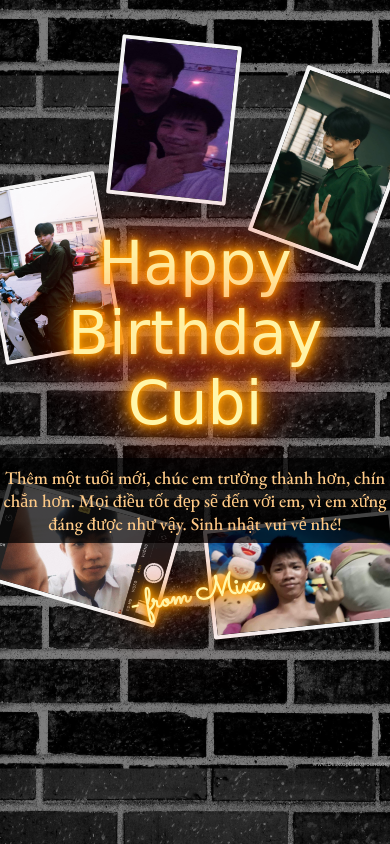
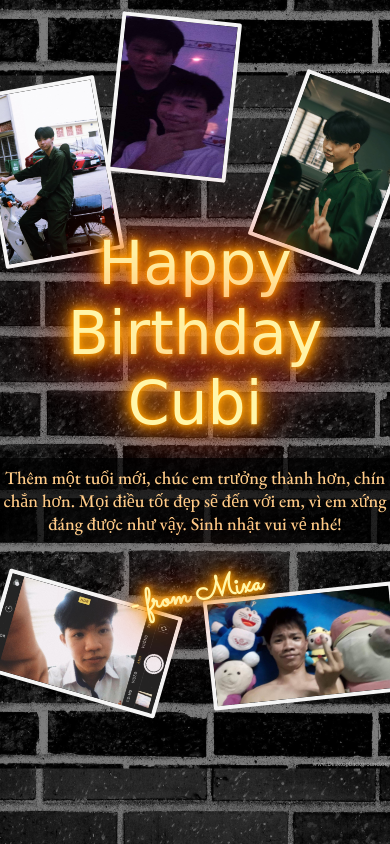
Before and after one commit to beyond089/happy-birthday, a plain HTML site: page index.html in a window 390 px wide. Drawn offline with nearby package versions, Linux system fonts and the light colour scheme; a web font is replaced by a local one.

Commit message:
Update style.css

```diff
--- a/style.css
+++ b/style.css
@@ -131,35 +131,35 @@ img {
 }
 
 .image1 {
-    top: 80px;
+    top: 10%;
     right: 0;
     width: 150px;
     transform: rotate(20deg);
 }
 
 .image2 {
-    top: 180px;
+    top: 10%;
     left: 0;
     width: 150px;
     transform: rotate(-10deg);
 }
 
 .image3 {
-    top: 40px;
+    top: 2%;
     transform: rotate(6deg);
     width: 160px;
     height: 240px;
 }
 
 .image4 {
-    top: 520px;
+    top: 70%;
     right: -8px;
     transform: rotate(-6deg);
     width: 260px;
 }
 
 .image5 {
-    top: 520px;
+    top: 70%;
     left: -8px;
     transform: rotate(16deg);
     width: 260px;
@@ -186,21 +186,18 @@ img {
     }
 
     .image1 {
-        top: 80px;
         right: -4px;
         width: 120px;
         transform: rotate(20deg);
     }
 
     .image2 {
-        top: 180px;
         left: -10px;
         width: 120px;
         transform: rotate(-10deg);
     }
 
     .image3 {
-        top: 40px;
         right: 40%;
         transform: rotate(6deg);
         width: 120px;
@@ -208,12 +205,10 @@ img {
     }
 
     .image4 {
-        top: 520px;
         width: 190px;
     }
 
     .image5 {
-        top: 500px;
         width: 180px;
     }
 }
```
